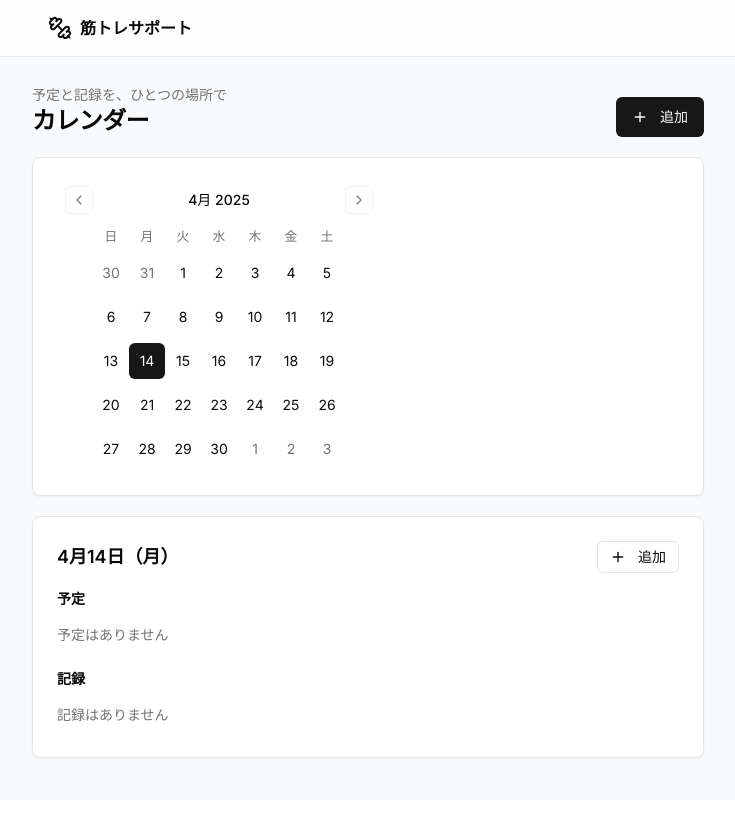
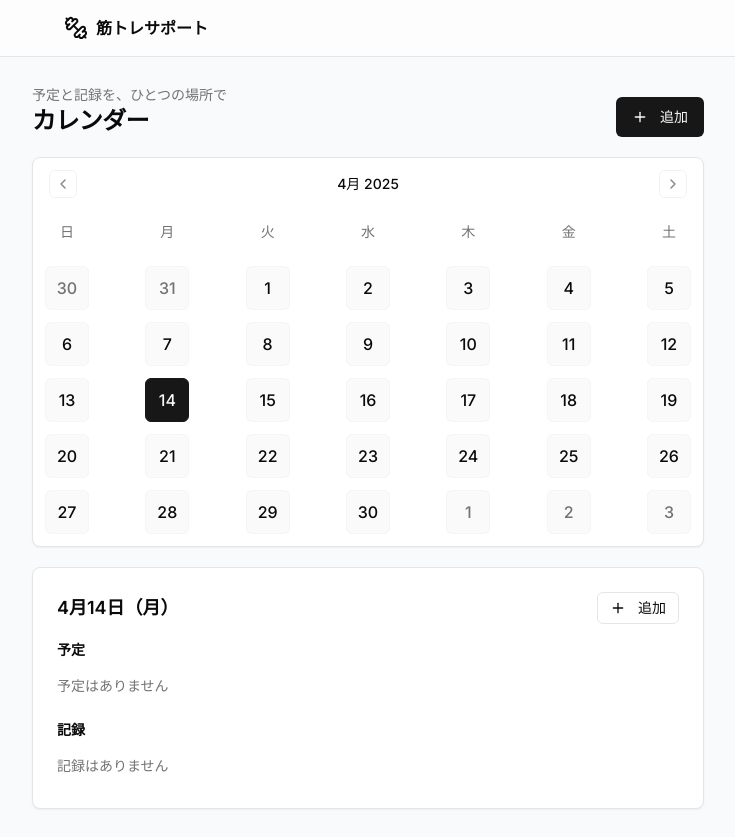
Before and after one commit to koukibuu3/workout-tracker, a Next.js app: page / in a window 1280 px wide. Shown: the whole page, without its empty margins (272-1007 px from the left). Before the commit the page ends 800 px from the top, so only its background shows below. Built offline with nearby package versions, Linux system fonts and the light colour scheme; no server answers; the database is empty.

Commit message:
feat(ui): カレンダーと追加導線の表示を整える

```diff
--- a/app/exercises/page.tsx
+++ b/app/exercises/page.tsx
@@ -5,7 +5,7 @@ export default function ExercisesPage() {
   return (
     <main className="min-h-screen bg-gray-50">
       <Header />
-      <div className="container mx-auto px-4 py-6">
+      <div className="container mx-auto px-6 py-6 sm:px-8">
         <ExerciseList />
       </div>
     </main>
--- a/app/page.tsx
+++ b/app/page.tsx
@@ -5,7 +5,7 @@ export default function Home() {
   return (
     <main className="min-h-screen bg-gray-50">
       <Header />
-      <div className="px-4 py-5 sm:py-7">
+      <div className="px-6 py-5 sm:px-8 sm:py-7">
         <CalendarView />
       </div>
     </main>
--- a/app/settings/page.tsx
+++ b/app/settings/page.tsx
@@ -5,7 +5,7 @@ export default function SettingsPage() {
   return (
     <main className="min-h-screen bg-gray-50">
       <Header />
-      <div className="container mx-auto px-4 py-6">
+      <div className="container mx-auto px-6 py-6 sm:px-8">
         <SettingsForm />
       </div>
     </main>
--- a/app/stats/page.tsx
+++ b/app/stats/page.tsx
@@ -5,7 +5,7 @@ export default function StatsPage() {
   return (
     <main className="min-h-screen bg-gray-50">
       <Header />
-      <div className="container mx-auto px-4 py-6">
+      <div className="container mx-auto px-6 py-6 sm:px-8">
         <StatsView />
       </div>
     </main>
--- a/app/templates/page.tsx
+++ b/app/templates/page.tsx
@@ -5,7 +5,7 @@ export default function TemplatesPage() {
   return (
     <main className="min-h-screen bg-gray-50">
       <Header />
-      <div className="container mx-auto px-4 py-6">
+      <div className="container mx-auto px-6 py-6 sm:px-8">
         <TemplateList />
       </div>
     </main>
--- a/components/calendar-view.tsx
+++ b/components/calendar-view.tsx
@@ -17,7 +17,6 @@ export function CalendarView() {
   const selectDate = (nextDate: Date | undefined) => {
     if (!nextDate) return
     setDate(nextDate)
-    setShowQuickAdd(true)
   }
 
   return (
@@ -34,7 +33,7 @@ export function CalendarView() {
       </div>
 
       <Card>
-        <CardContent className="flex justify-center p-2 sm:p-4">
+        <CardContent className="p-0">
           <Calendar
             mode="single"
             selected={date}
--- a/components/header.tsx
+++ b/components/header.tsx
@@ -4,7 +4,7 @@ import { Dumbbell } from 'lucide-react'
 export function Header() {
   return (
     <header className="sticky top-0 z-50 w-full border-b bg-background/95 backdrop-blur supports-[backdrop-filter]:bg-background/60">
-      <div className="mx-auto flex h-14 max-w-2xl items-center px-4">
+      <div className="mx-auto flex h-14 max-w-2xl items-center px-6 sm:px-8">
         <div className="flex items-center space-x-2">
           <Dumbbell className="h-6 w-6" />
           <Link href="/" className="font-bold sm:inline-block">
--- a/components/quick-add-workout-drawer.tsx
+++ b/components/quick-add-workout-drawer.tsx
@@ -3,6 +3,7 @@
 import { useEffect, useState } from "react"
 import { format } from "date-fns"
 import { ja } from "date-fns/locale"
+import { CalendarClock, ClipboardCheck } from "lucide-react"
 import { addSimpleWorkout } from "@/app/actions"
 import { Button } from "@/components/ui/button"
 import {
@@ -98,12 +99,28 @@ export function QuickAddWorkoutDrawer({
           <DrawerDescription>{formattedDate}</DrawerDescription>
         </DrawerHeader>
         <div className="overflow-y-auto px-4 pb-2">
-          <div className="grid grid-cols-2 rounded-lg bg-muted p-1">
-            <Button type="button" variant={type === "log" ? "secondary" : "ghost"} onClick={() => setType("log")}>
-              記録
+          <div aria-label="追加する内容" className="grid grid-cols-2 rounded-lg bg-muted p-1" role="tablist">
+            <Button
+              aria-selected={type === "log"}
+              className={type === "log" ? "h-11 bg-primary font-semibold text-primary-foreground shadow-sm hover:bg-primary/90" : "h-11 text-muted-foreground hover:bg-background/70 hover:text-foreground"}
+              onClick={() => setType("log")}
+              role="tab"
+              type="button"
+              variant="ghost"
+            >
+              <ClipboardCheck className="mr-2 h-4 w-4" />
+              記録を追加
             </Button>
-            <Button type="button" variant={type === "plan" ? "secondary" : "ghost"} onClick={() => setType("plan")}>
-              予定
+            <Button
+              aria-selected={type === "plan"}
+              className={type === "plan" ? "h-11 bg-primary font-semibold text-primary-foreground shadow-sm hover:bg-primary/90" : "h-11 text-muted-foreground hover:bg-background/70 hover:text-foreground"}
+              onClick={() => setType("plan")}
+              role="tab"
+              type="button"
+              variant="ghost"
+            >
+              <CalendarClock className="mr-2 h-4 w-4" />
+              予定を追加
             </Button>
           </div>
 
--- a/components/ui/calendar.tsx
+++ b/components/ui/calendar.tsx
@@ -21,7 +21,7 @@ function Calendar({
       className={cn('p-3', className)}
       classNames={{
         months: 'flex flex-col sm:flex-row space-y-4 sm:space-x-4 sm:space-y-0',
-        month: 'space-y-4',
+        month: 'w-full space-y-4',
         caption: 'flex justify-center pt-1 relative items-center',
         caption_label: 'text-sm font-medium',
         nav: 'space-x-1 flex items-center',
@@ -31,20 +31,22 @@ function Calendar({
         ),
         nav_button_previous: 'absolute left-1',
         nav_button_next: 'absolute right-1',
-        table: 'w-full border-collapse space-y-1 mx-8',
-        head_row: 'flex',
+        table: 'block w-full border-collapse space-y-1',
+        head: 'block w-full',
+        head_row: 'flex w-full justify-between',
         head_cell:
-          'text-muted-foreground rounded-md w-9 font-normal text-[0.8rem]',
-        row: 'flex w-full mt-2',
-        cell: 'h-9 w-9 text-center text-sm p-0 relative [&:has([aria-selected].day-range-end)]:rounded-r-md [&:has([aria-selected].day-outside)]:bg-accent/50 [&:has([aria-selected])]:bg-accent first:[&:has([aria-selected])]:rounded-l-md last:[&:has([aria-selected])]:rounded-r-md focus-within:relative focus-within:z-20',
+          'text-muted-foreground flex aspect-square max-w-11 flex-1 items-center justify-center font-normal text-sm',
+        tbody: 'block w-full',
+        row: 'flex w-full justify-between mt-3',
+        cell: 'aspect-square max-w-11 flex-1 text-center text-base p-0 relative focus-within:relative focus-within:z-20',
         day: cn(
           buttonVariants({ variant: 'ghost' }),
-          'h-9 w-9 p-0 font-normal aria-selected:opacity-100'
+          'h-full w-full rounded-md border border-muted bg-muted/50 p-0 text-base font-medium hover:border-muted-foreground/30 hover:bg-muted aria-selected:border-primary aria-selected:bg-primary aria-selected:text-primary-foreground aria-selected:opacity-100'
         ),
         day_range_end: 'day-range-end',
         day_selected:
           'bg-primary text-primary-foreground hover:bg-primary hover:text-primary-foreground focus:bg-primary focus:text-primary-foreground',
-        day_today: 'bg-accent text-accent-foreground',
+        day_today: 'border-muted bg-muted text-foreground',
         day_outside:
           'day-outside text-muted-foreground aria-selected:bg-accent/50 aria-selected:text-muted-foreground',
         day_disabled: 'text-muted-foreground opacity-50',
--- a/package.json
+++ b/package.json
@@ -2,6 +2,7 @@
   "name": "my-v0-project",
   "version": "0.1.0",
   "private": true,
+  "packageManager": "pnpm@11.18.0",
   "scripts": {
     "dev": "next dev",
     "build": "next build",
--- /dev/null
+++ b/pnpm-workspace.yaml
@@ -0,0 +1,2 @@
+allowBuilds:
+  sharp: true
```
Also changed, not shown: 1 other file (tests, documents, lock files or other folders).
